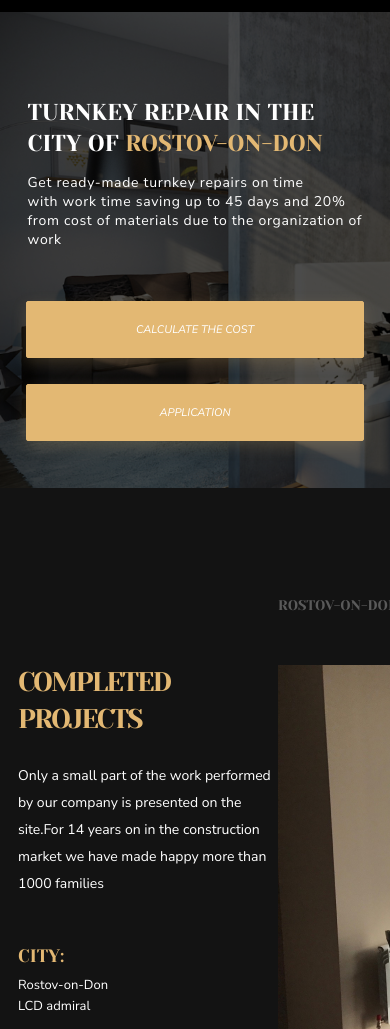
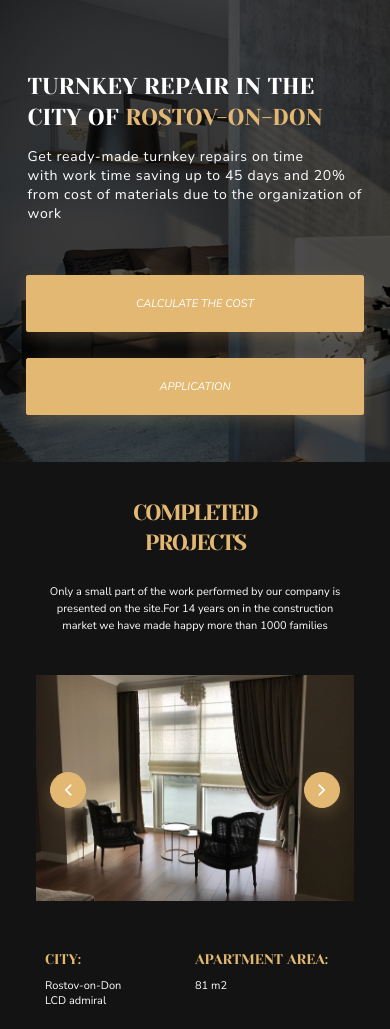
Before and after one commit to sTorov/project_site_layout, a plain HTML site: page index.html in a window 390 px wide. Shown: the part 71-1100 px from the top of the page. Drawn offline with Linux system fonts and the light colour scheme.

Commit message:
second_section mobile

```diff
--- a/index.html
+++ b/index.html
@@ -50,8 +50,8 @@
                 <div class="background"></div>
             </section>
             <section class="second_section">
-                <div class="container second_section_container">
-                    <aside class="second_section_aside">
+                <div class="container">
+                    <div class="second_section_container">
                         <h2 class="subtitle second_section_subtitle">Completed projects</h2>
                         <p class="second_section_text">
                             Only a small part of the work performed by our company is presented
@@ -91,14 +91,24 @@
                             <div class="circle"></div>
                             <img class="section_group_arrow" src="./images/arrow_right.svg" alt="right arrow icon">
                         </div>
-                    </aside>
                         <div class="second_section_view">
                             <ul class="second_section_view_selector">
                                 <li class="second_section_view_selector_item">Rostov-on-Don, Admiral</li>
                                 <li class="second_section_view_selector_item">Sochi Thieves</li>
                                 <li class="second_section_view_selector_item">Rostov-on-Don Patriotic</li>
                             </ul>
+                            <div class="image_block">
                                 <img class="image" src="./images/second_section.jpg" alt="view_info_img">
+                                <div class="image_block_button_block">
+                                    <button class="button image_block_button">
+                                        <img src="./images/mobile_button_left.svg" alt="left_button">
+                                    </button>
+                                    <button class="button image_block_button">
+                                        <img src="./images/mobile_button_right.svg" alt="right_button">
+                                    </button>
+                                </div>
+                            </div>
+                        </div>
                 </div>
                 </div>
             </section>
--- a/styles/styles.css
+++ b/styles/styles.css
@@ -60,6 +60,12 @@ body *{
     align-items: center;
     justify-content: space-between;
     height: 83px;
+}
+
+@media (max-width:1300px){
+    .header-container{
+        height: 57px;
+    }
 }
 
 .footer-container{
@@ -195,13 +201,20 @@ body *{
     letter-spacing: normal;
 }
 
+@media (max-width:768px){
+    .second_section_group_subtitle{
+        font-size: 14px;
+    }
+}
+
 .attention{
     color: #E3B873;
 }
 
 .first_section_button_group,
 .sixth_section_list_title_block,
-.seventh_section_icons_block{
+.seventh_section_icons_block,
+.image_block_button_block{
     display: flex;
     align-items: center;
 }
@@ -250,12 +263,6 @@ body *{
     padding-bottom: 320px;
 }
 
-.second_section_aside{
-    display: flex;
-    flex-direction: column;
-    width: 440px;
-}
-
 .second_section_subtitle{
     padding-top: 81px;
     margin-bottom: 25px;
@@ -264,8 +271,33 @@ body *{
 .second_section_text{
     font-size: 14px;
     line-height: 27px;
+    width: 440px;
     color: white;
     margin: 0 0 41px 0;
+}
+
+@media (max-width:1300px){
+    .second_section{
+        padding: 0;
+        height: auto;
+        background-size: 0%;
+    }
+
+    .second_section_aside{
+        align-items: center;
+    }
+
+    .second_section_text,
+    .second_section_subtitle{
+        text-align: center;
+    }
+
+    .second_section_subtitle{
+        padding-top: 36px;
+        font-size: 22px;
+        line-height: 30px;
+        letter-spacing: -0.07em;
+    }
 }
 
 .second_section_group_text{
@@ -274,6 +306,14 @@ body *{
     line-height: 21px;
     color: white;
     margin: 0 0 28px 0;
+}
+
+@media (max-width:768px){
+    .second_section_text{
+        width: 311px;
+        font-size: 11px;
+        line-height: 17px;
+    }
 }
 
 .selector_group{
@@ -303,7 +343,21 @@ body *{
 
 .second_section_container{
     display: flex;
-    justify-content: space-between;
+    flex-direction: column;
+    flex-wrap: wrap;
+    align-content: space-between;
+    width: 100%;
+    height: 575px;
+}
+
+@media (max-width:1300px){
+    .second_section_container{
+        align-items: center;
+        align-content: normal;
+        width: 100%;
+        height: auto;
+        padding: 0 18px;
+    }
 }
 
 .second_section_view_selector{
@@ -316,6 +370,59 @@ body *{
     padding-left: 0;
     margin: 16px 0 45px 0;
 }
+
+.image_block{
+    position: relative;
+}
+
+.image_block_button_block{
+    justify-content: space-between;
+    position: absolute;
+    top: 0;
+    left: 0;
+    width: 100%;
+    height: 100%;
+    z-index: 1;
+    display: none;
+}
+
+.image_block_button{
+    display: flex;
+    align-items: center;
+    justify-content: center;
+    height: 36px;
+    width: 36px;
+    border-radius: 50%;
+    padding: 0;
+    margin: 14px;
+}
+
+@media (max-width:1300px){
+    .image_block{
+        order: 1;
+        margin-bottom: 36px;
+    }
+
+    .second_section_view_selector,
+    .selector_group{
+        display: none;
+    }
+
+    .image_block_button_block{
+        display: flex;
+    }
+}
+
+@media (max-width:768px){
+    .image_block{
+        width: 100%;
+    }
+
+    .image{
+        width: 100%;
+    }
+}
+
 
 .second_section_view_selector_item{
     padding-bottom: 6px;
@@ -334,10 +441,44 @@ body *{
     display: flex;
     flex-wrap: wrap;
     margin-bottom: 57px;
+    width: 440px;
+}
+
+@media (max-height:1300px){
+    .second_section_group{
+        order: 2;
+    }
+}
+
+@media (max-width:768px){
+    .second_section_group{
+        justify-content: center;
+    }
 }
 
 .second_section_group_container{
     width: 191px;
+}
+
+@media (max-width:460px){
+    .second_section_group{
+        width: 100%;
+    }
+}
+
+@media (max-width:460px){
+    .second_section_group_container {
+        width: 150px;
+    }
+
+    .second_section_subtitle{
+        width: 200px;
+    }
+
+    .second_section_group_text{
+        font-size: 11px;
+        line-height: 15px;
+    }
 }
 
 .section_group_arrow:hover{
@@ -346,6 +487,12 @@ body *{
 
 .thrid_section{
     margin-top: -323px;
+}
+
+@media (max-width:1300px){
+    .thrid_section{
+        margin-top: 0;
+    }
 }
 
 .thrid_section_container,
```
Also changed, not shown: images/mobile_button_left.svg (added), images/mobile_button_right.svg (added). Lines whose indentation alone changed are shown as unchanged.
